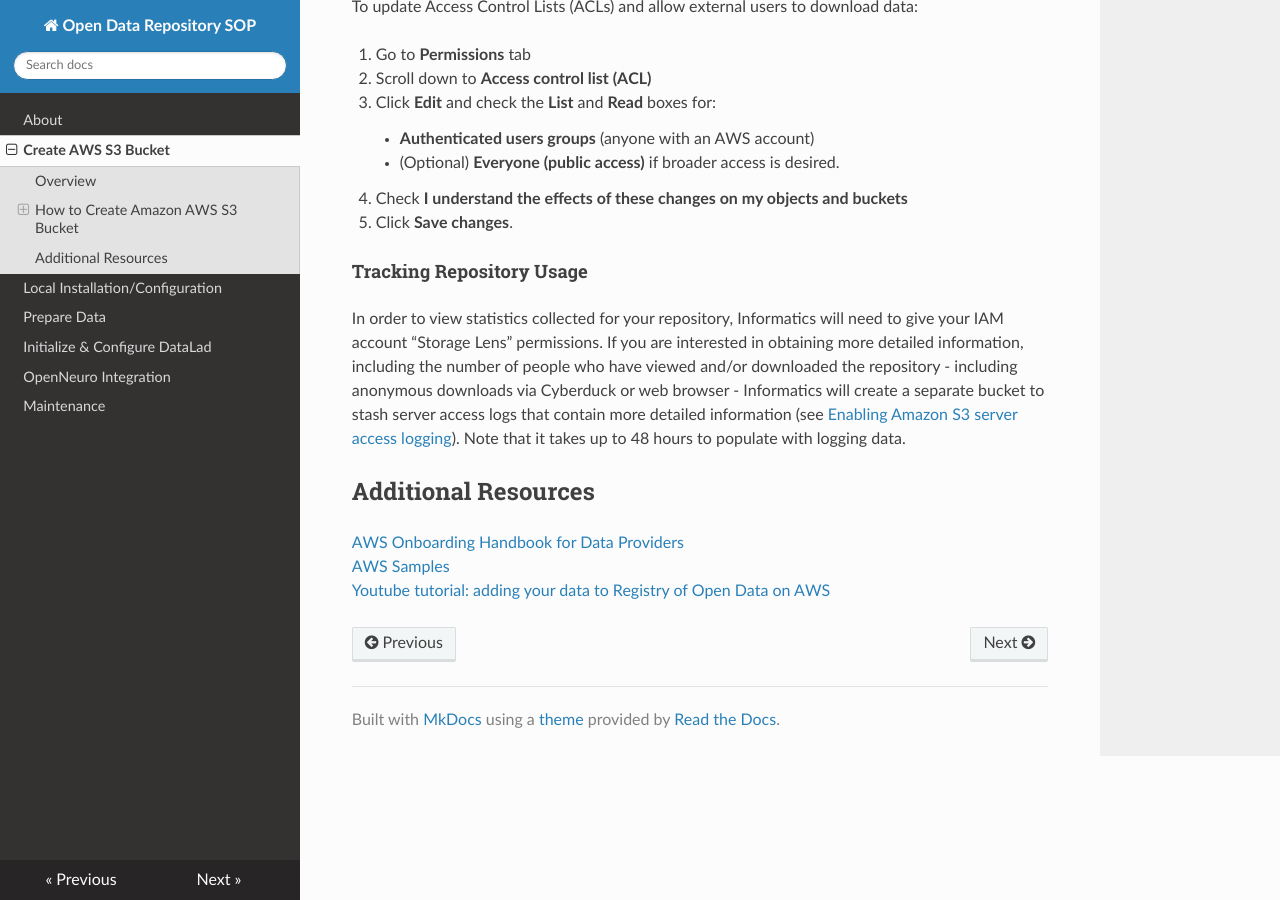
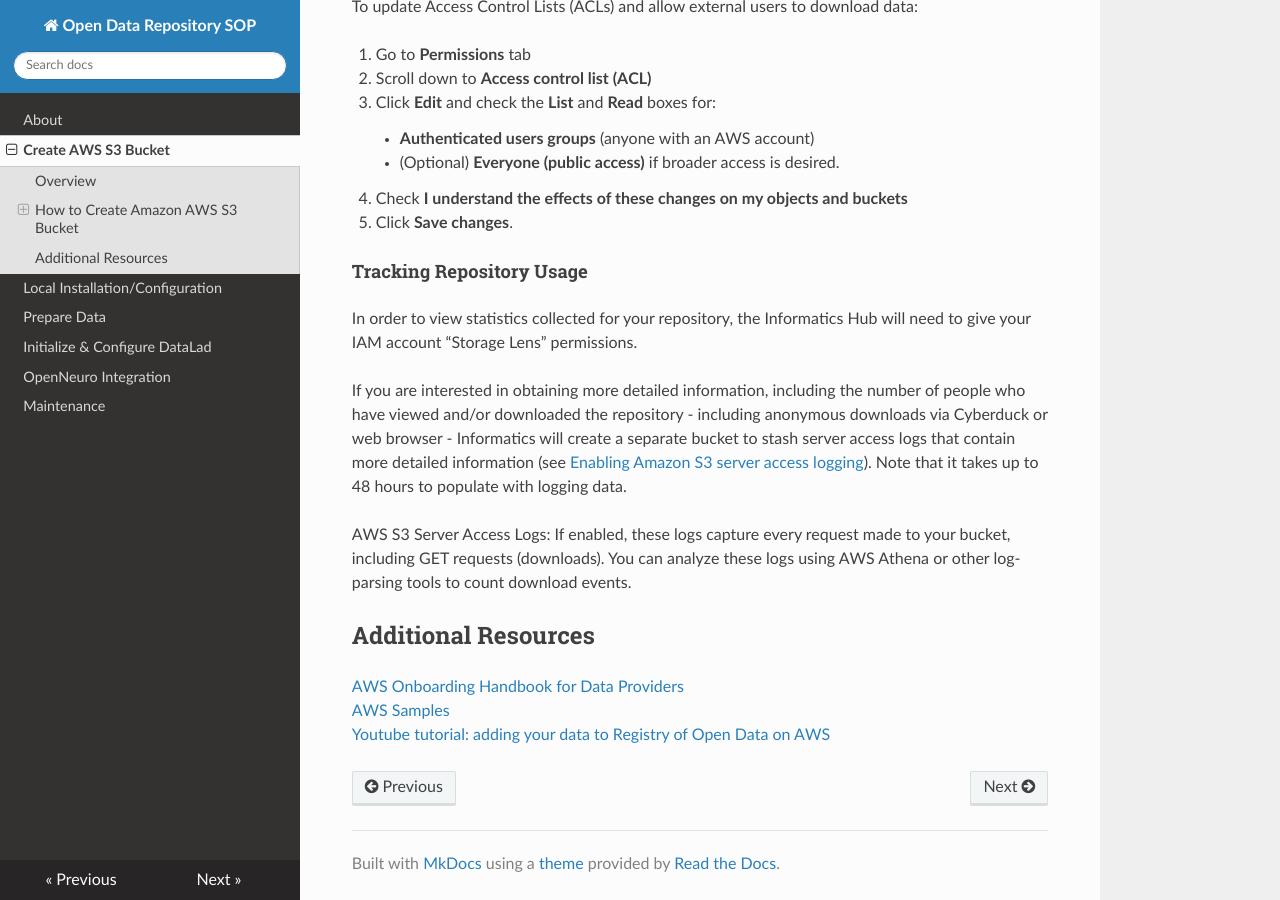
Before and after one commit to DCAN-Labs/opendatainit-docs, an MkDocs documentation site: the page built from docs/aws.md, in a window 1280 px wide and 900 px high, scrolled down 3082 px. Built offline with MkDocs 1.6.1, drawn with Linux system fonts in a browser that asks for light colours; nearby versions of some CDN libraries; some of the changed text lies outside the part shown.

```diff
--- a/docs/aws.md
+++ b/docs/aws.md
@@ -33,7 +33,7 @@
 Submit a PR to the central repository and inform the Informatics Hub. Informatics will contact Amazon to link the repository with the MIDB account (Step 4 in the [AWS Handbook](https://assets.opendata.aws/aws-onboarding-handbook-for-data-providers-en-US.pdf)), create the S3 bucket referenced in the YAML (assuming it is available), and inform Amazon that the necessary steps to merge the PR have been completed. Once merged (this may take a few days), you will be provided with AWS credentials for read/write access to the bucket and you can proceed to upload your data!
 
 ### Step 5: AWS Bucket Configuration
-Informatics will handle the majority of the configurations required to make the bucket publicly available, but there may be additional features you wish to employ that require access to the AWS web console. You can either request Informatics (the "root" user) to make these updates for you or ask that they add you as an [IAM user](https://docs.aws.amazon.com/IAM/latest/UserGuide/id_users.html) to access the web console directly to make changes. The following are recommended configurations to ensure public accessibility and allow tracking for repository usage:
+The Informatics Hub can will handle the majority of the configurations required to make the bucket publicly available, but there may be additional features you wish to employ that require access to the AWS web console. You can either request Informatics (the "root" user) to make these updates for you or ask that they add you as an [IAM user](https://docs.aws.amazon.com/IAM/latest/UserGuide/id_users.html) to access the web console directly to make changes. The following are recommended configurations to ensure public accessibility and allow tracking for repository usage:
 
 #### Enable ACLs Under Object Ownership
 Though Amazon generally recommends using a bucket policy instead, our current process requires that **ACLs enabled** be checked under **Object Ownership**:
@@ -54,7 +54,12 @@
 5. Click **Save changes**.
 
 #### Tracking Repository Usage
-In order to view statistics collected for your repository, Informatics will need to give your IAM account “Storage Lens” permissions. If you are interested in obtaining more detailed information, including the number of people who have viewed and/or downloaded the repository - including anonymous downloads via Cyberduck or web browser - Informatics will create a separate bucket to stash server access logs that contain more detailed information (see [Enabling Amazon S3 server access logging](https://docs.aws.amazon.com/AmazonS3/latest/userguide/enable-server-access-logging.html)). Note that it takes up to 48 hours to populate with logging data.
+In order to view statistics collected for your repository, the Informatics Hub will need to give your IAM account “Storage Lens” permissions.
+
+If you are interested in obtaining more detailed information, including the number of people who have viewed and/or downloaded the repository - including anonymous downloads via Cyberduck or web browser - Informatics will create a separate bucket to stash server access logs that contain more detailed information (see [Enabling Amazon S3 server access logging](https://docs.aws.amazon.com/AmazonS3/latest/userguide/enable-server-access-logging.html)). Note that it takes up to 48 hours to populate with logging data.
+
+AWS S3 Server Access Logs: If enabled, these logs capture every request made to your bucket, including GET requests (downloads).
+You can analyze these logs using AWS Athena or other log-parsing tools to count download events.
 
 ## Additional Resources
 [AWS Onboarding Handbook for Data Providers](https://assets.opendata.aws/aws-onboarding-handbook-for-data-providers-en-US.pdf)
```
Also changed, not shown: docs/index.md (+1 -0 lines), docs/openneuro.md (+2 -2 lines).
